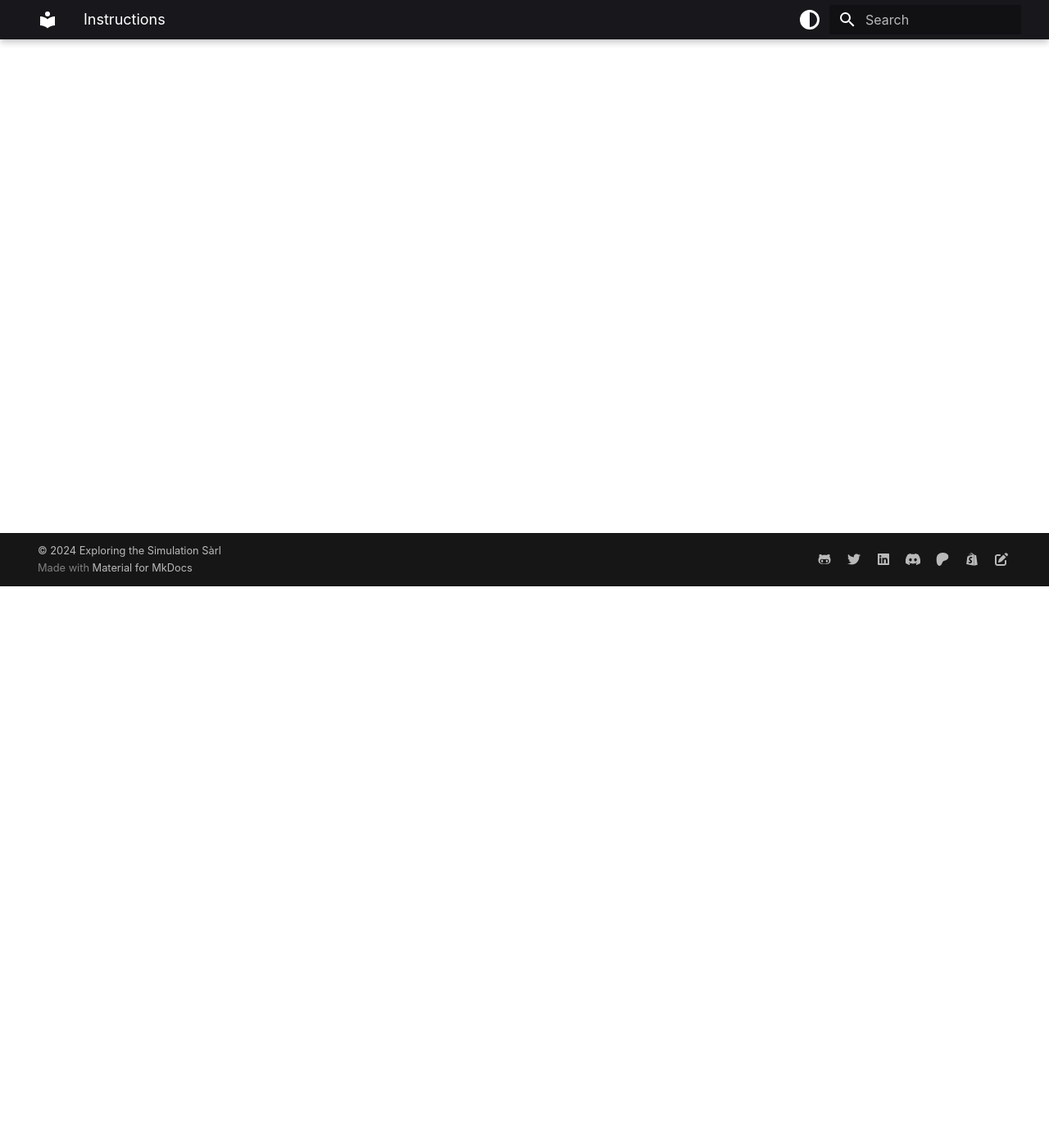
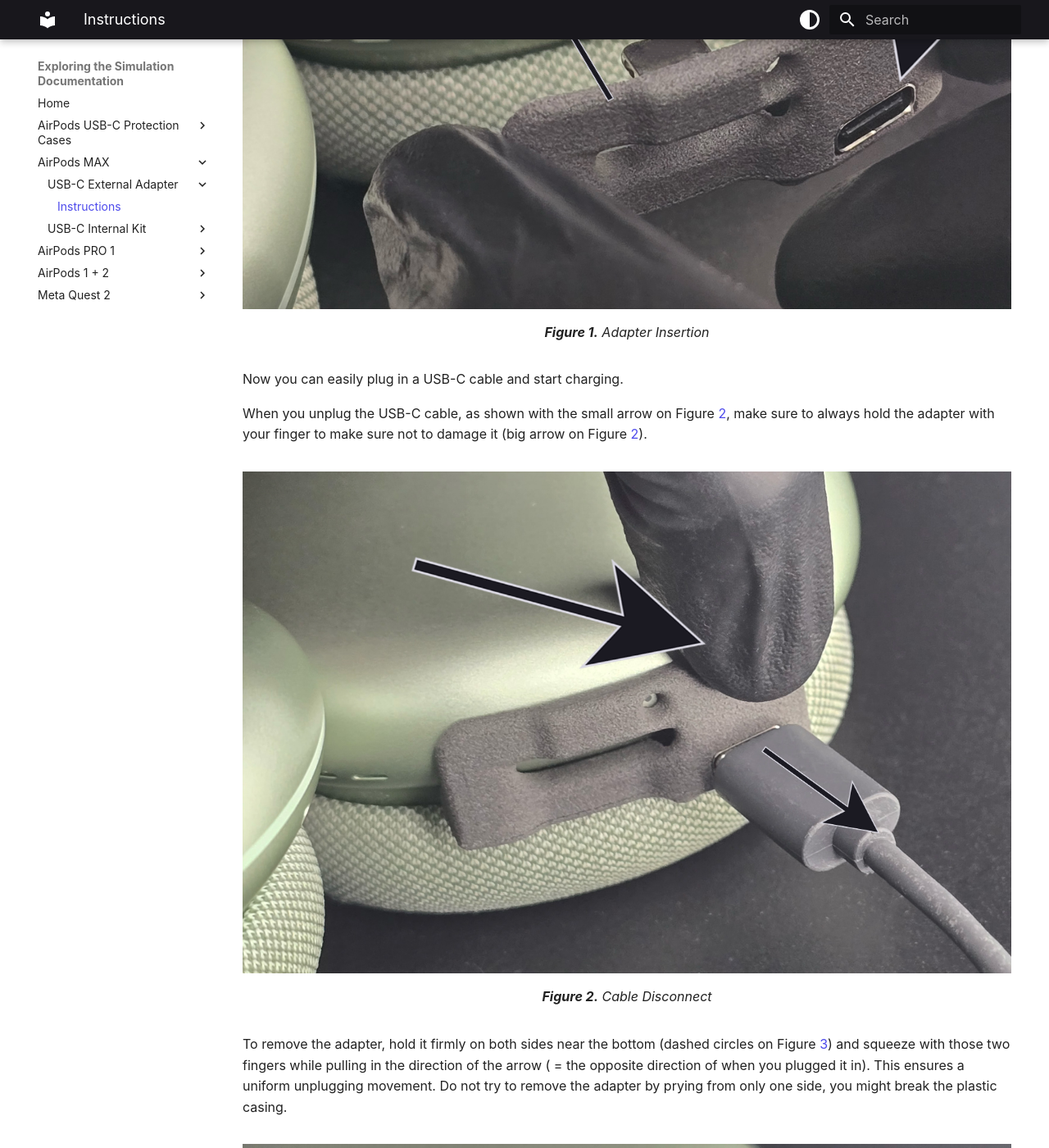
Before and after one commit to kenp-io/kenpio-docs, an MkDocs documentation site: the page built from docs/airpods-max/usb-c-external-adapter/instructions.md, in a window 1280 px wide and 1400 px high, scrolled down 685 px. Shown: the whole window at 82% size. Built offline with MkDocs 1.6.1 and Material for MkDocs 9.7.7, drawn with Linux system fonts in a browser that asks for light colours; some web fonts are replaced; some of the changed text lies outside the part shown.

Commit message:
ext max instructions

```diff
--- a/docs/airpods-max/usb-c-external-adapter/instructions.md
+++ b/docs/airpods-max/usb-c-external-adapter/instructions.md
@@ -1,8 +1,30 @@
 # USB-C External Adapter for AirPods Max - Installation Guide
-(last updated on 06.10.24)
+(last updated on 29.10.24)
 ___
 
-*instructions are coming soon*
+Ok, let’s get started. It's very easy. To install the adapter you just plug it in as shown with the little arrow on Figure [1](#adapter_insertion). The only thing you need to watch out for is the orientation: the USB-C port is on the right (big arrow) and at the bottom, meaning closest to the mesh ear pads.
+
+<figure markdown id="adapter_insertion">
+  ![Adapter Insertion](pictures/connect.jpg)
+  <figcaption><b>Figure 1.</b> Adapter Insertion</figcaption>
+</figure>
+
+Now you can easily plug in a USB-C cable and start charging.
+
+When you unplug the USB-C cable, as shown with the small arrow on Figure [2](#cable_disconnect), make sure to always hold the adapter with your finger to make sure not to damage it (big arrow on Figure [2](#cable_disconnect)).
+
+<figure markdown id="cable_disconnect">
+  ![Cable Disconnect](pictures/disconnect_cable.jpg)
+  <figcaption><b>Figure 2.</b> Cable Disconnect</figcaption>
+</figure>
+
+To remove the adapter, hold it firmly on both sides near the bottom (dashed circles on Figure [3](#adapter_disconnect)) and squeeze with those two fingers while pulling in the direction of the arrow ( = the opposite direction of when you plugged it in). This ensures a uniform unplugging movement. Do not try to remove the adapter by prying from only one side, you might break the plastic casing.
+
+<figure markdown id="adapter_disconnect">
+  ![Adapter Disconnect](pictures/disconnect_adapter.jpg)
+  <figcaption><b>Figure 3.</b> Adapter Disconnect</figcaption>
+</figure>
+
 ___
 
 You did it!! Congrats :) Because you bought from my shop, you gained writing access to my Discord server with the link inside your order confirmation email. Please post a picture of your final result! You can also tweet it at me if you'd like. I would really appreciate it and will definitely congratulate you again.
```
Also changed, not shown: docs/airpods-max/usb-c-external-adapter/pictures/connect.jpg (added), docs/airpods-max/usb-c-external-adapter/pictures/disconnect_adapter.jpg (added), docs/airpods-max/usb-c-external-adapter/pictures/disconnect_cable.jpg (added).
